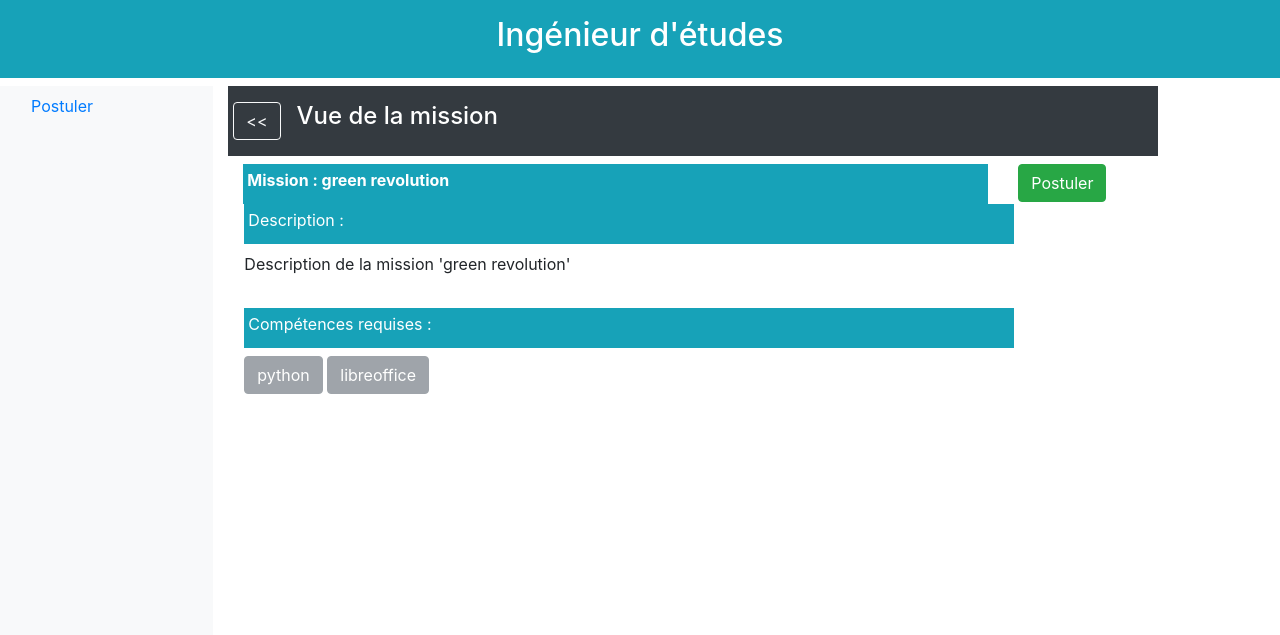
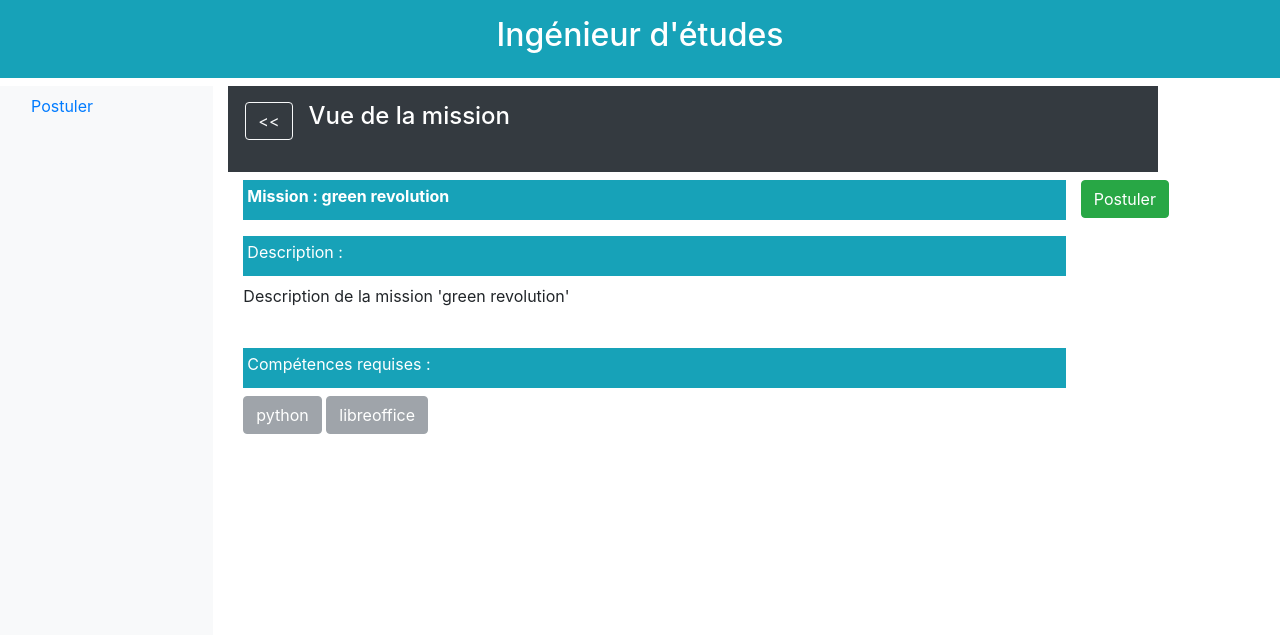
Before and after one commit to Toyem/SAR-Projet-Flask-2019, a Flask app: page /3/etude/postuler/disponibles/vue/2/ in a window 1280 px wide. Shown: the top 635 px of the page. Run offline with Flask 2, Linux system fonts and the light colour scheme; data comes from the database, SQL or seed files in the repository; both versions use the stored data as it was after the commit; some libraries are stand-ins or nearby versions.

Commit message:
this is the end

```diff
--- a/templates/homepage_affaire_carriere_vue.html.jinja2
+++ b/templates/homepage_affaire_carriere_vue.html.jinja2
@@ -46,7 +46,7 @@
                     </li>
                 </ul>
             </div>
-            <div class="container">
+            <div class="container-fluid">
                 <nav class="navbar navbar-expand-sm bg navbar">
                     <form class="form-inline" action="/TODO.php">
                         <button type="button" class="btn btn-link" disabled>Q</button>
--- a/templates/homepage_affaire_mission.html.jinja2
+++ b/templates/homepage_affaire_mission.html.jinja2
@@ -59,7 +59,7 @@
                 </li>
             </ul>
         </div>
-        <div class="container">
+        <div class="container-fluid">
             <nav class="navbar navbar-expand-sm bg navbar">
                 <form class="form-inline" action="/TODO.php">
                     <button type="button" class="btn btn-link" disabled><span class="glyphicon glyphicon-search" aria-hidden="true"></span></button>
--- a/templates/homepage_etude_postuler.html.jinja2
+++ b/templates/homepage_etude_postuler.html.jinja2
@@ -2,10 +2,8 @@
 
 {% block body %}
 
-    <div class=" mb-2 p-2 bg-dark text-white size-6 font-weight-bold">
-        <div class="row">
+    <div class=" mb-2 p-2 bg-dark text-white size-6 font-weight-bold text-center">
         <h4>Postuler &agrave; des missions</h4>
-        </div>
     </div>
 
     <div class="row">
@@ -47,7 +45,7 @@
                 -->
             </ul>
         </div>
-        <div class="container">
+        <div class="container-fluid">
             <nav class="navbar navbar-expand-sm bg navbar">
                 <form class="form-inline" action="/TODO.php">
                     <button type="button" class="btn btn-link" disabled>Q</button>
--- a/templates/homepage_etude_postuler_vue.html.jinja2
+++ b/templates/homepage_etude_postuler_vue.html.jinja2
@@ -2,8 +2,8 @@
 
 {% block body %}
     <div class=" d-flex flex-column p-3 mb-2 bg-dark text-white size-6 font-weight-bold">
-        <div class="row">
-            <div class=" mr-3 ml-1">
+        <div class="row mb-3">
+            <div class="mr-3 ml-1 ml-3">
                 <button type="button" class="btn btn-outline-light"
                         onclick="location.href='/{{ id }}/etude/postuler/disponibles/';">&lt;&lt;
                 </button>
@@ -13,14 +13,14 @@
     </div>
 
     <div class="d-flex flex-column">
-        <div class="d-flex flex-inline">
-            <div class="col-md-10">
+        <div class="d-flex flex-inline mb-2">
+            <div class="col-md-11">
                 <div class=" p-1 bg-info text-white size-6 font-weight-bold">
                     <label for="Name">Mission :</label>
                     <label class ="bg-info text-white size-6 font-weight-bold">{{ mission.titre }}</label>
                 </div>
             </div>
-            <div class="col">
+            <div class="col-md-auto p-0">
                 <button type="button" class="btn btn-success" {{ enable }}
                         onclick="location.href='/{{ id }}/etude/postuler/{{ etat }}/vue/{{ mission.id }}/edit/';">
                     Postuler
@@ -28,18 +28,19 @@
             </div>
         </div>
 
-        <div class="row"></div>
+        <div class="d-flex flex-inline mb-2"></div>
         {% for date in dates %}
             <div class="mb-2">
-                <div class="form-group">
+                <div class="form-group ml-3">
                     <label for="date">{{ date[0] }} :</label>
                     <label>{{ date[1] }}</label>
                 </div>
             {% endfor %}
-        </div>
+            </div>
 
-        <div class="row">
-            <div class="mb-2 ml-3 col-md-10">
+
+        <div class="d-flex flex-inline mb-2">
+            <div class="mb-2 col-md-11">
                 <div class="form-group">
                     <div class="p-1 mb-2 bg-info text-white size-6">
                         <label for="description">Description :</label>
@@ -49,8 +50,8 @@
             </div>
         </div>
 
-        <div class="row">
-            <div class="mb-2 ml-3 col-md-10">
+        <div class="d-flex flex-inline mb-2">
+            <div class="mb-2 col-md-11">
                  <div class="p-1 bg-info text-white size-6 mb-2">
                     <label for="competences">Compétences requises :</label>
                  </div>
```
Also changed, not shown: templates/homepage_affaire_mission_vue.html.jinja2 (+12 -11 lines), templates/homepage_etude_mission.html.jinja2 (deleted, +0 -41 lines), templates/homepage_etude_postuler_action.html.jinja2 (+4 -4 lines), database/database.db.
